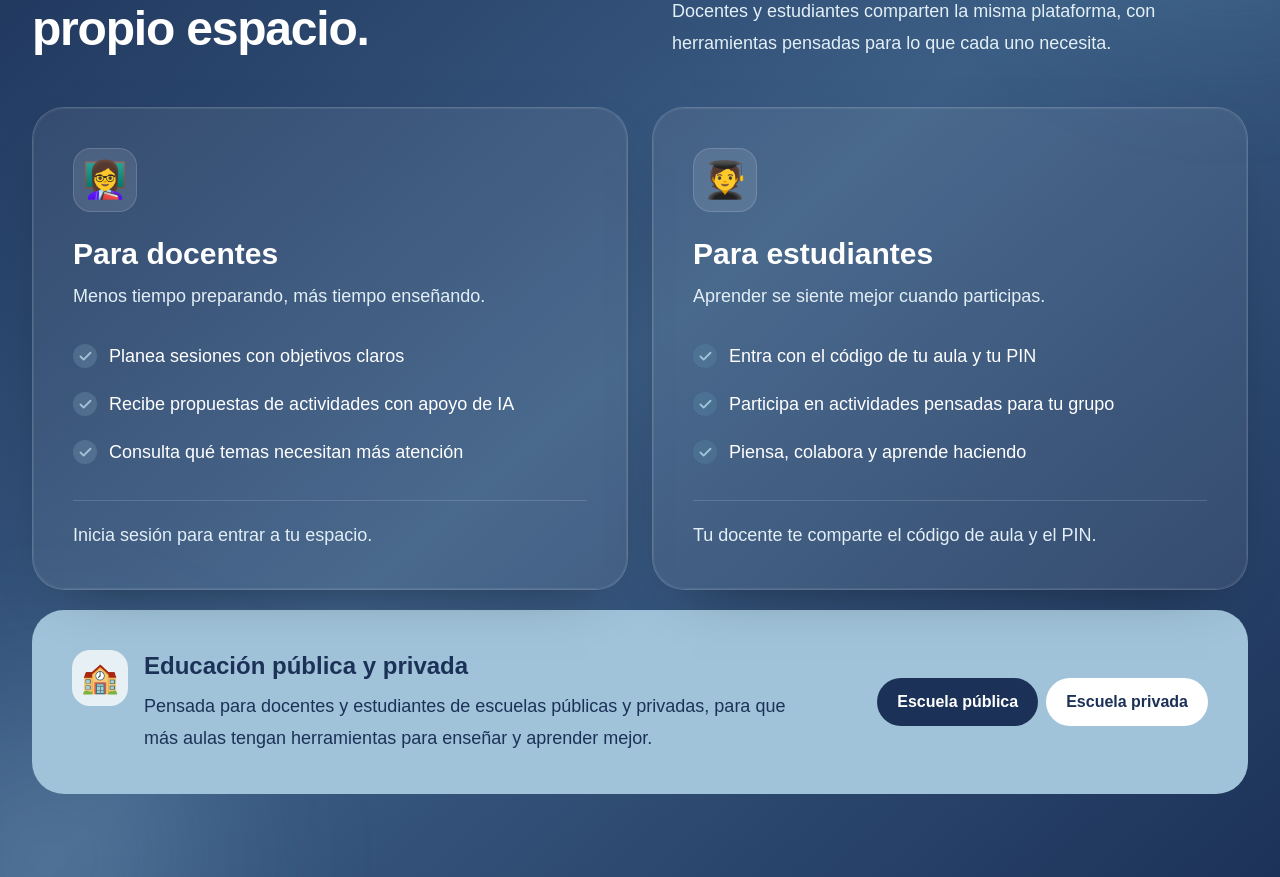
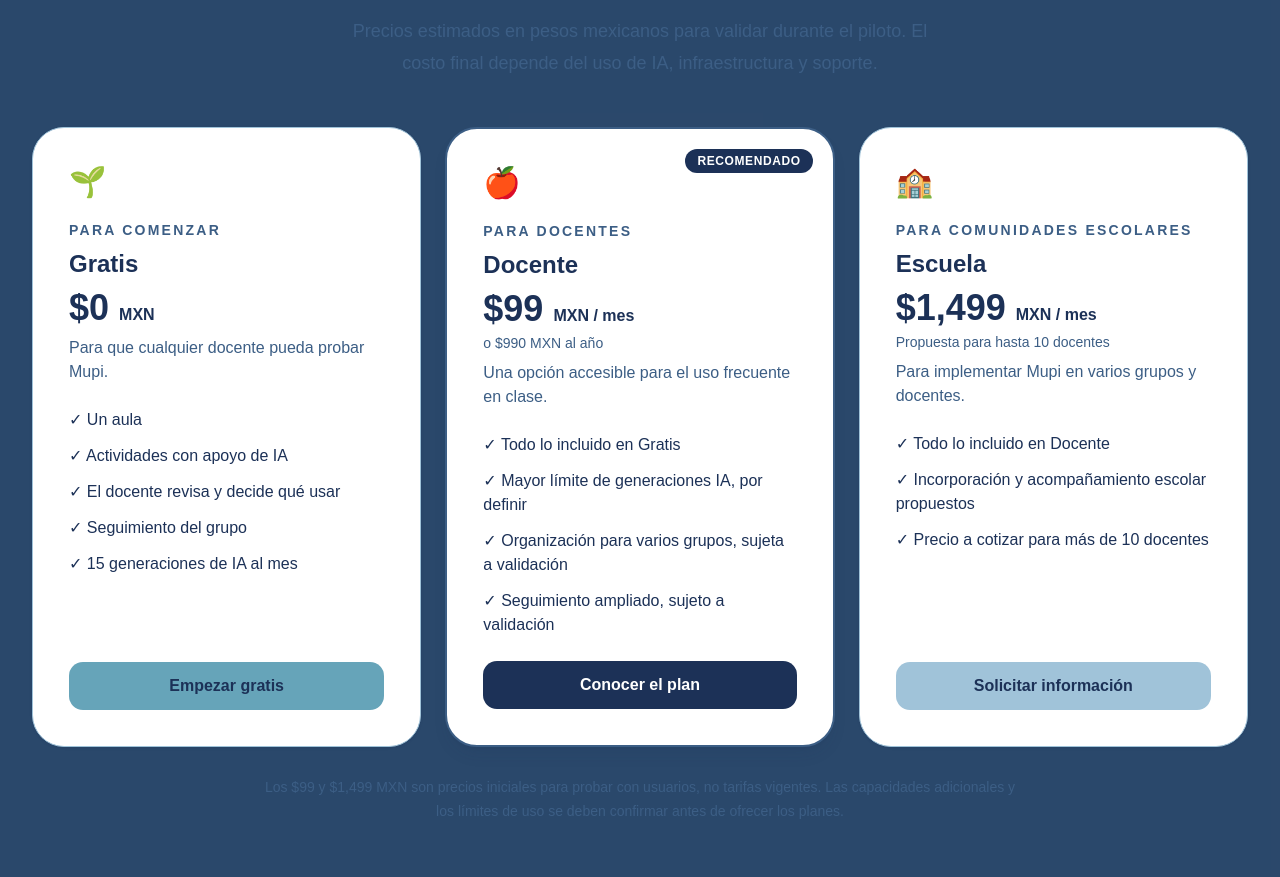
Before and after one commit to Ronin-12/plataforma_ciencia_4, a React (Vite) app in the folder frontend/: page / in a window 1280 px wide. Shown: the part 1920-2797 px from the top of the page. Built offline with nearby package versions, Linux system fonts and the light colour scheme; no server answers.

Commit message:
Add estimated Mupi pricing plans

```diff
--- a/frontend/src/components/LandingPage.jsx
+++ b/frontend/src/components/LandingPage.jsx
@@ -13,6 +13,7 @@ const navLinks = [
   { href: '#para-quien', label: 'Para quién' },
   { href: '#como-funciona', label: 'Cómo funciona' },
   { href: '#preguntas', label: 'Preguntas' },
+  { href: '#precio', label: 'Planes' },
 ];
 
 const features = [
@@ -281,6 +282,54 @@ export default function LandingPage({ onIrAlumno, onIrDocente }) {
         </div>
       </section>
 
+      {/* Planes sugeridos para el piloto; precios y límites por validar. */}
+      <section id="precio" aria-labelledby="titulo-precio" className="bg-[#66a4b9]/20 text-[#1c3157]">
+        <div className="mx-auto max-w-7xl px-5 py-24 sm:px-8 sm:py-28">
+          <SectionHeading eyebrow="Planes" title="Un plan para cada forma de enseñar." id="titulo-precio" center>
+            Precios estimados en pesos mexicanos para validar durante el piloto. El costo final depende del uso de IA, infraestructura y soporte.
+          </SectionHeading>
+          <div className="grid items-stretch gap-6 lg:grid-cols-3">
+            <article className="flex flex-col rounded-[2rem] border border-[#a0c3d9] bg-white p-7 shadow-sm shadow-[#1c3157]/10 sm:p-9">
+              <span aria-hidden="true" className="text-3xl">🌱</span>
+              <p className="mt-5 text-sm font-extrabold uppercase tracking-[0.16em] text-[#3c5e85]">Para comenzar</p>
+              <h3 className="mt-2 text-2xl font-extrabold">Gratis</h3>
+              <p className="mt-2 text-4xl font-extrabold">$0 <span className="text-base">MXN</span></p>
+              <p className="mt-2 text-[#3c5e85]">Para que cualquier docente pueda probar Mupi.</p>
+              <ul className="my-6 flex-1 space-y-3 text-[#1c3157]">
+                <li>✓ Un aula</li><li>✓ Actividades con apoyo de IA</li><li>✓ El docente revisa y decide qué usar</li><li>✓ Seguimiento del grupo</li><li>✓ 15 generaciones de IA al mes</li>
+              </ul>
+              <button type="button" onClick={onIrDocente} className="min-h-12 rounded-xl bg-[#66a4b9] px-5 font-bold text-[#1c3157] transition hover:bg-[#a0c3d9] focus-visible:outline-none focus-visible:ring-2 focus-visible:ring-[#3c5e85]">Empezar gratis</button>
+            </article>
+            <article className="relative flex flex-col rounded-[2rem] border-2 border-[#3c5e85] bg-white p-7 shadow-lg shadow-[#1c3157]/10 sm:p-9">
+              <span className="absolute right-5 top-5 rounded-full bg-[#1c3157] px-3 py-1 text-xs font-extrabold uppercase tracking-wider text-white">Recomendado</span>
+              <span aria-hidden="true" className="text-3xl">🍎</span>
+              <p className="mt-5 text-sm font-extrabold uppercase tracking-[0.16em] text-[#3c5e85]">Para docentes</p>
+              <h3 className="mt-2 text-2xl font-extrabold">Docente</h3>
+              <p className="mt-2 text-4xl font-extrabold">$99 <span className="text-base">MXN / mes</span></p>
+              <p className="mt-1 text-sm text-[#3c5e85]">o $990 MXN al año</p>
+              <p className="mt-2 text-[#3c5e85]">Una opción accesible para el uso frecuente en clase.</p>
+              <ul className="my-6 flex-1 space-y-3 text-[#1c3157]">
+                <li>✓ Todo lo incluido en Gratis</li><li>✓ Mayor límite de generaciones IA, por definir</li><li>✓ Organización para varios grupos, sujeta a validación</li><li>✓ Seguimiento ampliado, sujeto a validación</li>
+              </ul>
+              <button type="button" onClick={onIrDocente} className="min-h-12 rounded-xl bg-[#1c3157] px-5 font-bold text-white transition hover:bg-[#3c5e85] focus-visible:outline-none focus-visible:ring-2 focus-visible:ring-[#3c5e85]">Conocer el plan</button>
+            </article>
+            <article className="flex flex-col rounded-[2rem] border border-[#a0c3d9] bg-white p-7 shadow-sm shadow-[#1c3157]/10 sm:p-9">
+              <span aria-hidden="true" className="text-3xl">🏫</span>
+              <p className="mt-5 text-sm font-extrabold uppercase tracking-[0.16em] text-[#3c5e85]">Para comunidades escolares</p>
+              <h3 className="mt-2 text-2xl font-extrabold">Escuela</h3>
+              <p className="mt-2 text-4xl font-extrabold">$1,499 <span className="text-base">MXN / mes</span></p>
+              <p className="mt-1 text-sm text-[#3c5e85]">Propuesta para hasta 10 docentes</p>
+              <p className="mt-2 text-[#3c5e85]">Para implementar Mupi en varios grupos y docentes.</p>
+              <ul className="my-6 flex-1 space-y-3 text-[#1c3157]">
+                <li>✓ Todo lo incluido en Docente</li><li>✓ Incorporación y acompañamiento escolar propuestos</li><li>✓ Precio a cotizar para más de 10 docentes</li>
+              </ul>
+              <button type="button" onClick={onIrDocente} className="min-h-12 rounded-xl bg-[#a0c3d9] px-5 font-bold text-[#1c3157] transition hover:bg-[#66a4b9] focus-visible:outline-none focus-visible:ring-2 focus-visible:ring-[#3c5e85]">Solicitar información</button>
+            </article>
+          </div>
+          <p className="mx-auto mt-7 max-w-3xl text-center text-sm leading-6 text-[#3c5e85]">Los $99 y $1,499 MXN son precios iniciales para probar con usuarios, no tarifas vigentes. Las capacidades adicionales y los límites de uso se deben confirmar antes de ofrecer los planes.</p>
+        </div>
+      </section>
+
       {/* Para quién — sin botones: los accesos ya están arriba */}
       <section id="para-quien" aria-labelledby="titulo-para-quien" className="relative overflow-hidden bg-gradient-to-br from-[#1c3157] via-[#3c5e85] to-[#1c3157] text-white">
         <div aria-hidden="true" className="pointer-events-none absolute -right-24 -top-24 h-72 w-72 rounded-full bg-[#66a4b9]/30 blur-[90px]" />
```
